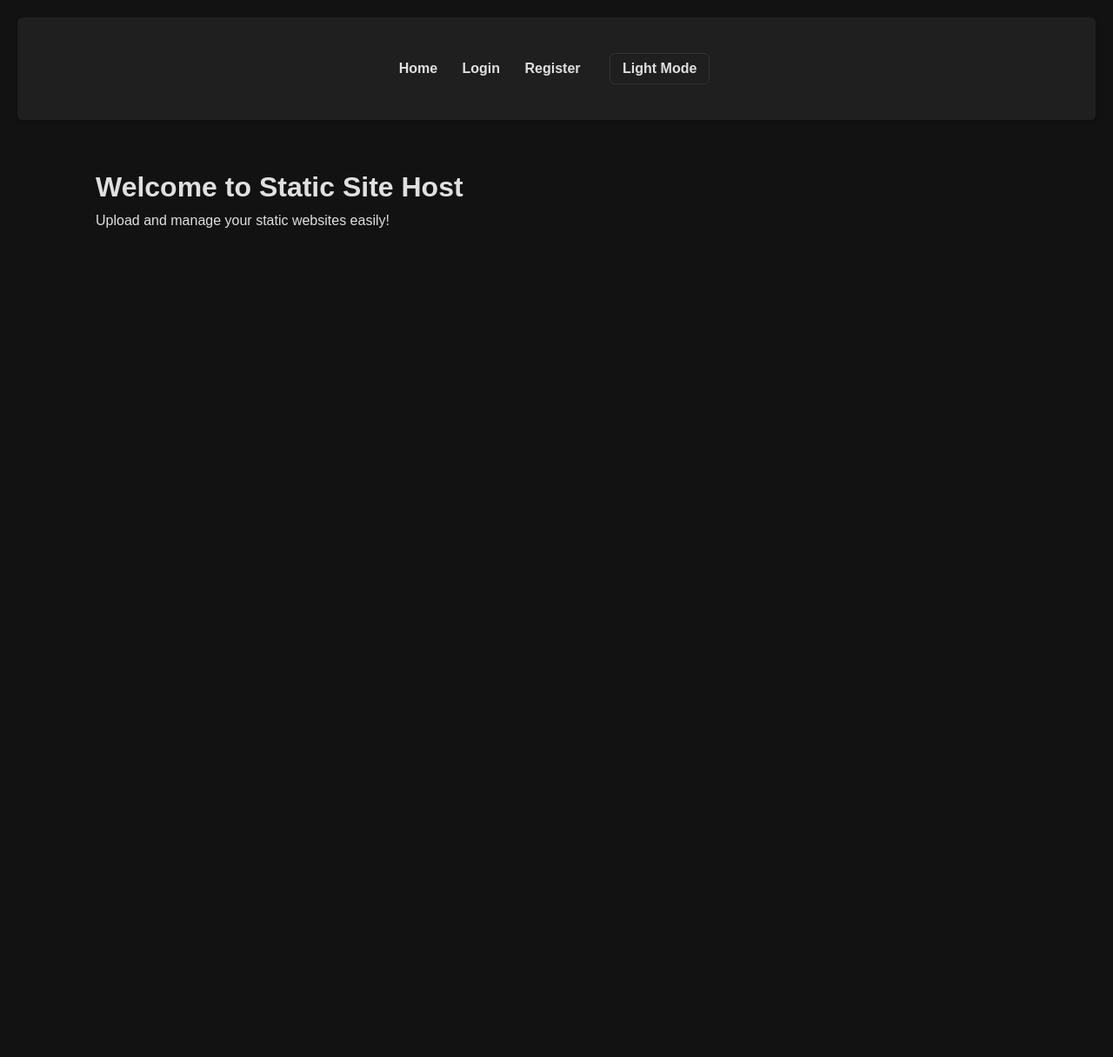
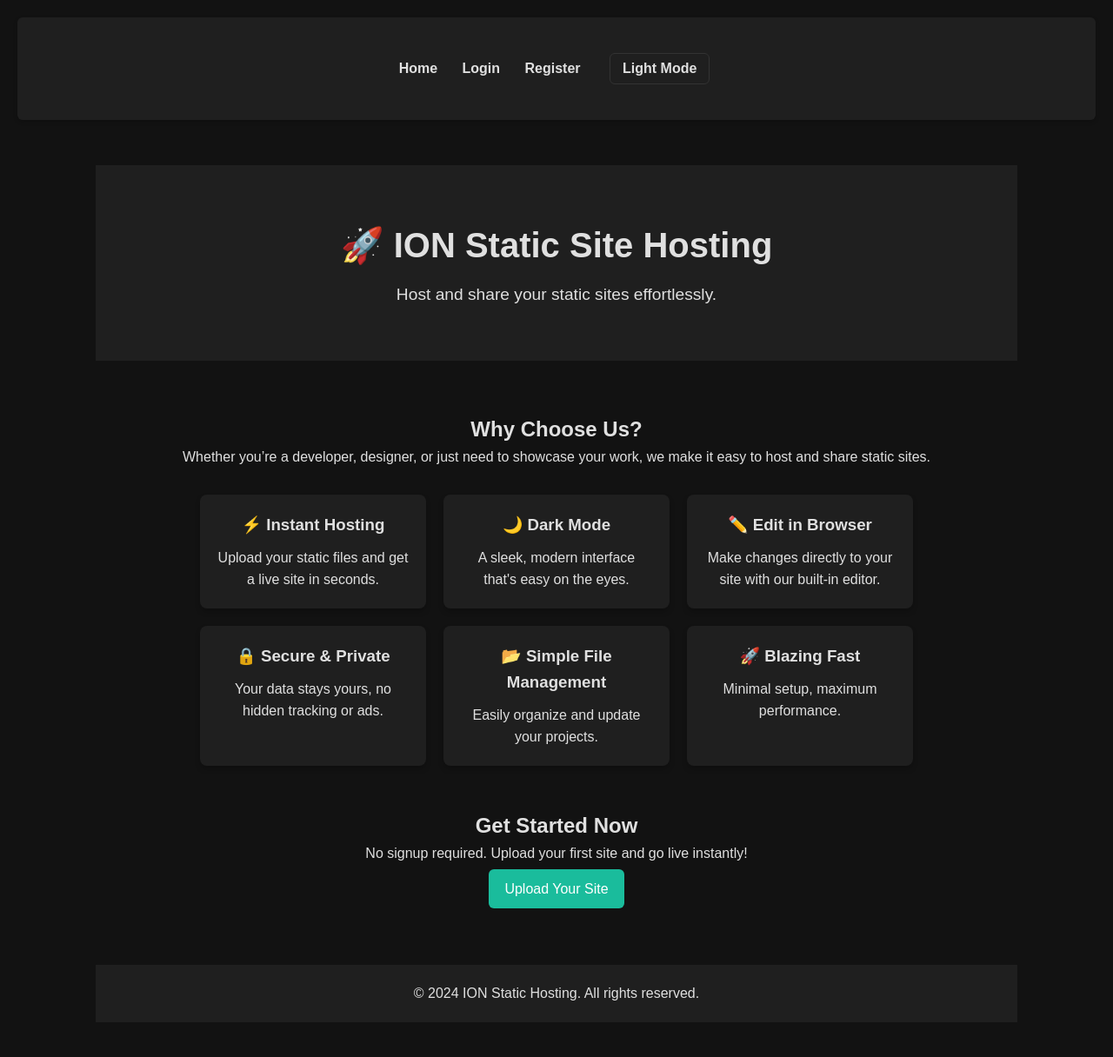
Before and after one commit to ION606/static-site-hosting, a Flask app: page / in a window 1280 px wide. Shown: the whole page at 87% size. Before the commit the page ends 262 px from the top, so only its background shows below. Run offline with Flask 3, Linux system fonts and the light colour scheme.

Commit message:
added styling

```diff
--- a/templates/base.html
+++ b/templates/base.html
@@ -4,7 +4,7 @@
 <head>
 	<meta charset="UTF-8">
 	<meta name="viewport" content="width=device-width, initial-scale=1.0">
-	<title>Static Site Host - {% block title %}{% endblock %}</title>
+	<title>ION Static Site Hosting - {% block title %}{% endblock %}</title>
 	<link rel="stylesheet" href="{{ url_for('static', filename='styles.css') }}" id="theme-style">
 
 	<script src="https://cdnjs.cloudflare.com/ajax/libs/jquery/3.5.1/jquery.min.js"></script>
--- a/templates/home.html
+++ b/templates/home.html
@@ -1,8 +1,114 @@
 {% extends "base.html" %}
 
-{% block title %}Home{% endblock %}
+{% block content %}
 
-{% block content %}
-    <h1>Welcome to Static Site Host</h1>
-    <p>Upload and manage your static websites easily!</p>
+<style>
+	header {
+		text-align: center;
+		padding: 60px 20px;
+		background: var(--card-bg);
+		color: var(--text-color);
+	}
+
+	header h1 {
+		font-size: 2.5rem;
+		margin-bottom: 10px;
+	}
+
+	header p {
+		font-size: 1.2rem;
+		color: var(--text-color);
+	}
+
+	.main-container {
+		max-width: 900px;
+		margin: 40px auto;
+		padding: 20px;
+		text-align: center;
+	}
+
+	.feature-list {
+		display: flex;
+		flex-wrap: wrap;
+		justify-content: center;
+		margin-top: 20px;
+	}
+
+	.feature {
+		background: var(--card-bg);
+		border-radius: 8px;
+		padding: 20px;
+		margin: 10px;
+		width: 260px;
+		text-align: center;
+		box-shadow: 0px 4px 6px rgba(0, 0, 0, 0.2);
+	}
+
+	.feature h3 {
+		color: var(--text-color);
+		margin-bottom: 10px;
+	}
+
+	.cta-section {
+		margin-top: 40px;
+		text-align: center;
+	}
+
+	footer {
+		margin-top: 40px;
+		padding: 20px;
+		background: var(--nav-bg);
+		text-align: center;
+		color: var(--nav-text);
+	}
+</style>
+
+<header>
+	<h1>🚀 ION Static Site Hosting</h1>
+	<p>Host and share your static sites effortlessly.</p>
+</header>
+
+<div class="main-container">
+	<h2>Why Choose Us?</h2>
+	<p>Whether you’re a developer, designer, or just need to showcase your work, we make it easy to host and share
+		static sites.</p>
+
+	<div class="feature-list">
+		<div class="feature">
+			<h3>⚡ Instant Hosting</h3>
+			<p>Upload your static files and get a live site in seconds.</p>
+		</div>
+		<div class="feature">
+			<h3>🌙 Dark Mode</h3>
+			<p>A sleek, modern interface that's easy on the eyes.</p>
+		</div>
+		<div class="feature">
+			<h3>✏️ Edit in Browser</h3>
+			<p>Make changes directly to your site with our built-in editor.</p>
+		</div>
+		<div class="feature">
+			<h3>🔒 Secure & Private</h3>
+			<p>Your data stays yours, no hidden tracking or ads.</p>
+		</div>
+		<div class="feature">
+			<h3>📂 Simple File Management</h3>
+			<p>Easily organize and update your projects.</p>
+		</div>
+		<div class="feature">
+			<h3>🚀 Blazing Fast</h3>
+			<p>Minimal setup, maximum performance.</p>
+		</div>
+	</div>
+
+	<div class="cta-section">
+		<h2>Get Started Now</h2>
+		<p>No signup required. Upload your first site and go live instantly!</p>
+		<a href="{{ url_for('dashboard') }}" class="btn">Upload Your Site</a>
+	</div>
+</div>
+
+<footer>
+	<p>&copy; 2024 ION Static Hosting. All rights reserved.</p>
+</footer>
+
 {% endblock %}
```
